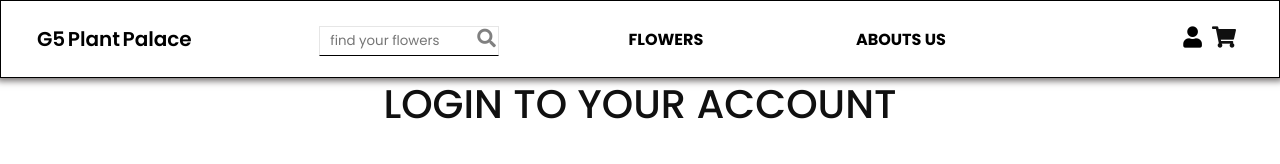
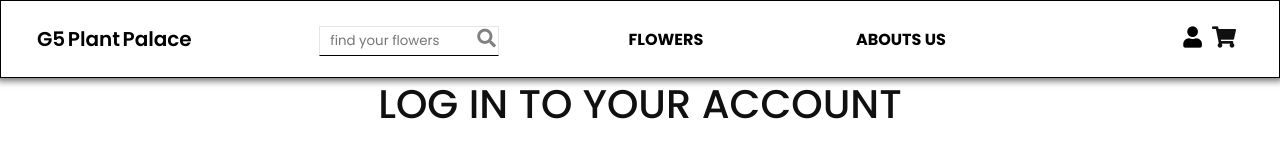
Before and after one commit to soul0silver/my-app, a React (Create React App) app: page /login in a window 1280 px wide. Shown: the top 164 px of the page. Built offline with nearby package versions, Linux system fonts and the light colour scheme.

Commit message:
da Signed-off-by: soul0silver <122255949+soul0silver@users.noreply.github.com>

```diff
--- a/src/view/login.jsx
+++ b/src/view/login.jsx
@@ -34,14 +34,14 @@ const Login = () => {
 
     return (
         <>
-            <h1 style={{ textAlign: 'center' }}>LOGIN TO YOUR ACCOUNT</h1>
+            <h1 style={{ textAlign: 'center' }}>LOG IN TO YOUR ACCOUNT</h1>
             <div className="for_login">
 
                 <div className="login" >
                     <div className="detail-item">
                         <h2 style={{ fontWeight: '400', textAlign: 'center' }}>Already have an Account?</h2>
                     </div>
-                    <form onSubmit={handleSubmit}   action={(log)? '':'/'}>
+                    <form onSubmit={handleSubmit} method='post'  action={(log)? '':'/'}>
 
                         <div className="detail-item">
                             <label htmlFor="email">EMAIL*</label>
```
